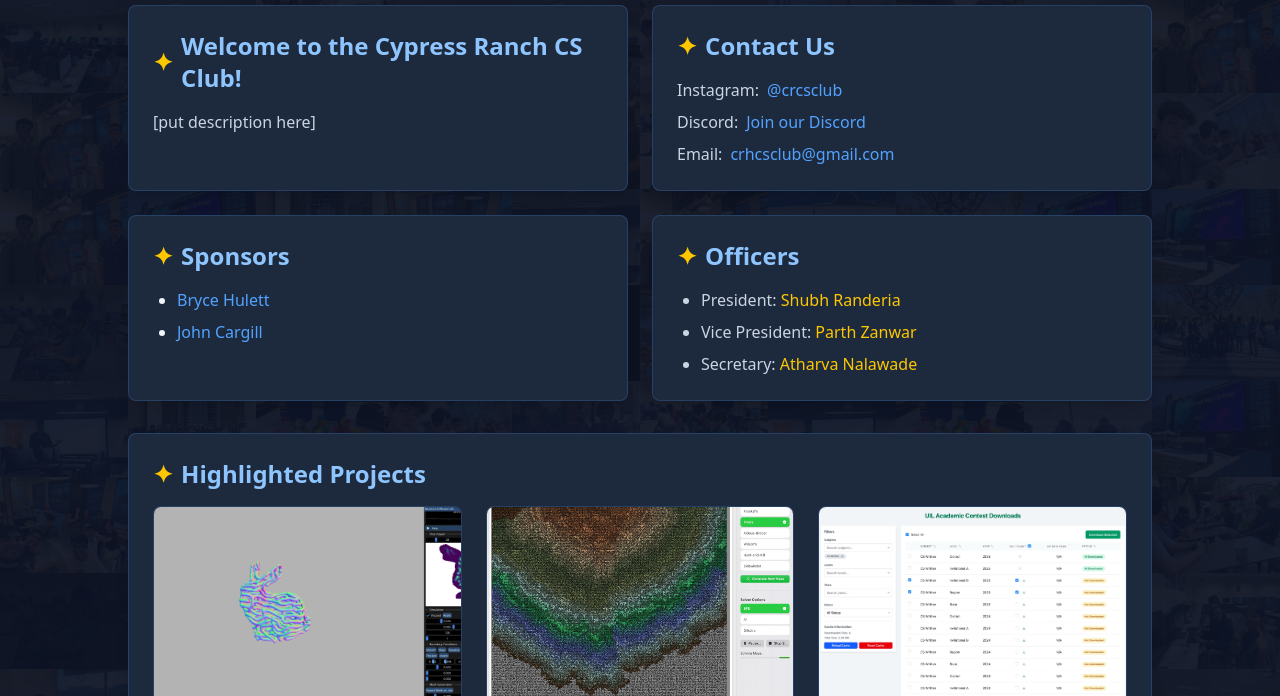
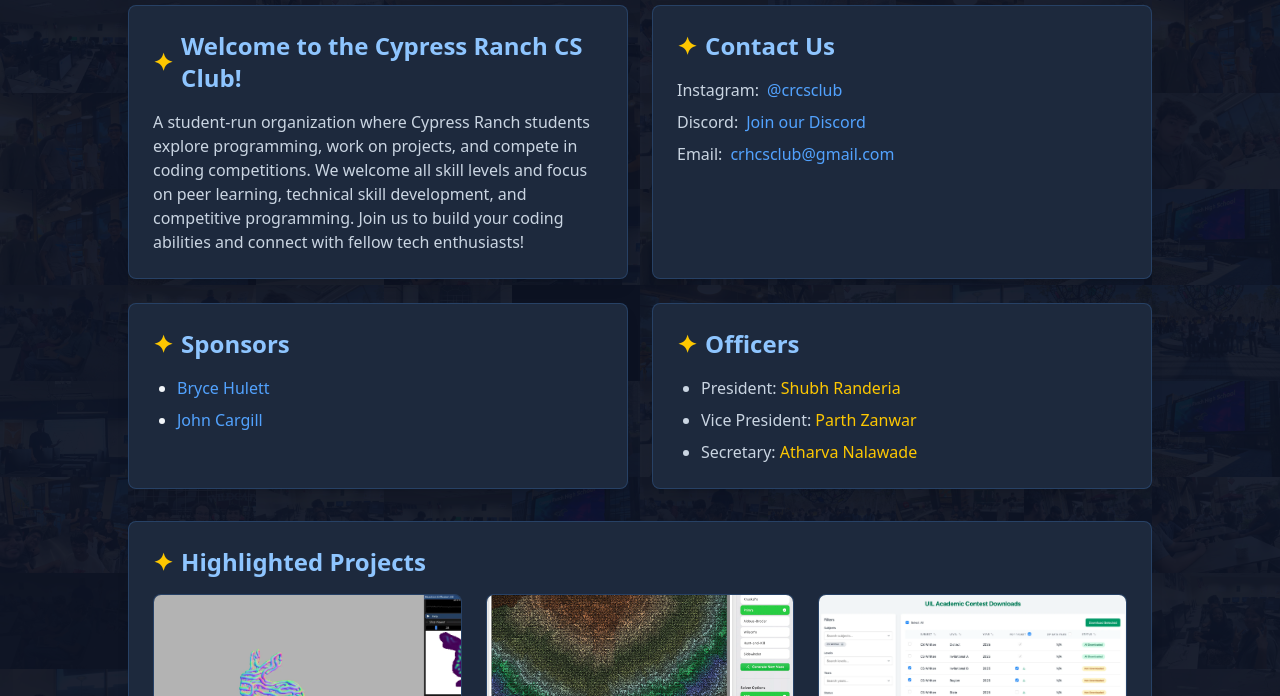
Before and after one commit to cyranch-csclub/cyranch-csclub.github.io, a website: page index.html in a window 1280 px wide. Shown: the part 99-795 px from the top of the page. Drawn offline with Linux system fonts and the light colour scheme.

Commit message:
Added description

```diff
--- a/index.html
+++ b/index.html
@@ -26,7 +26,7 @@
                     <h2 class="text-2xl font-semibold text-blue-300 mb-4 flex items-center gap-2">
                         <span class="text-yellow-400">✦</span> Welcome to the Cypress Ranch CS Club!
                     </h2>
-                    <p class="text-slate-300">[put description here]</p>
+                    <p class="text-slate-300">A student-run organization where Cypress Ranch students explore programming, work on projects, and compete in coding competitions. We welcome all skill levels and focus on peer learning, technical skill development, and competitive programming. Join us to build your coding abilities and connect with fellow tech enthusiasts!</p>
                 </div>
 
                 <!-- contact us (top right) -->
```
